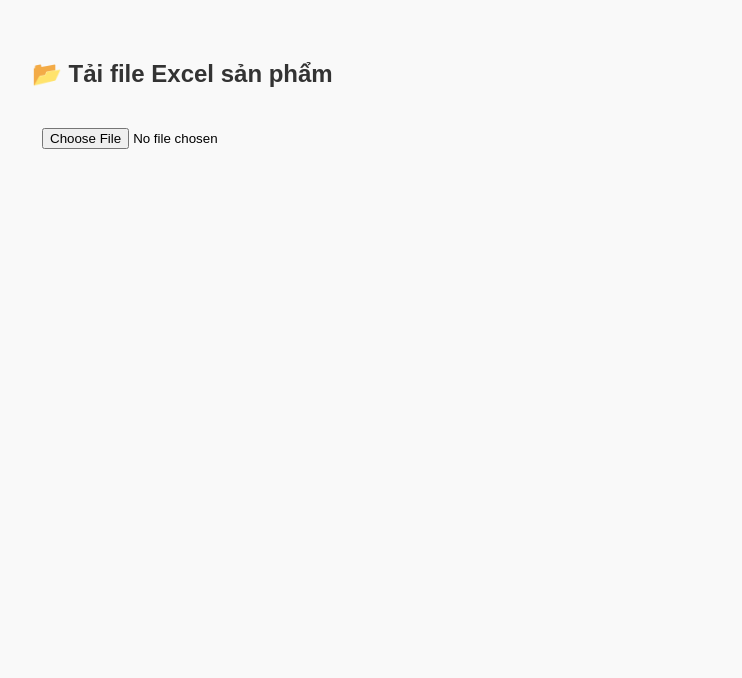
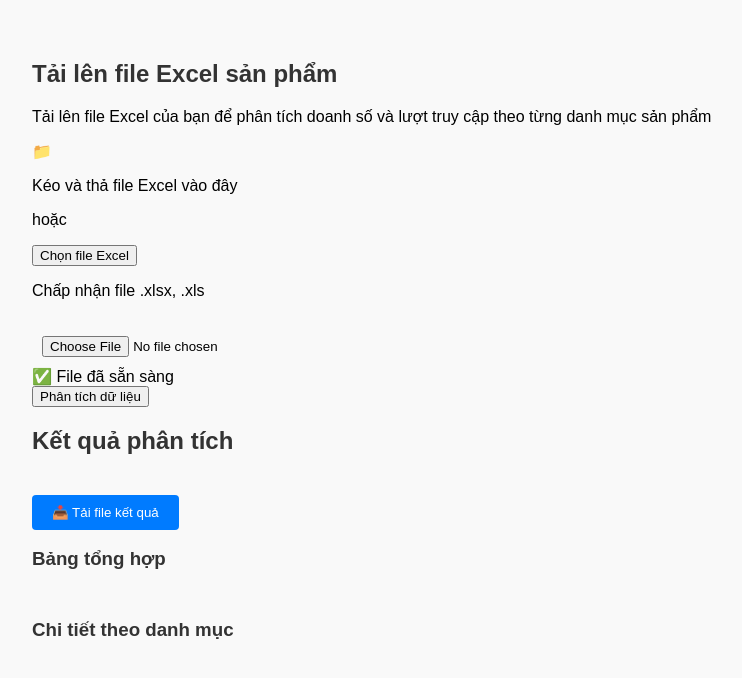
Before and after one commit to kiendt120702/baocadoanhso, a plain HTML site: page index.html in a window 1280 px wide. Shown: the whole page, without its empty margins (108-850 px from the left). Drawn offline with Linux system fonts and the light colour scheme.

Commit message:
Update index.html

```diff
--- a/index.html
+++ b/index.html
@@ -2,27 +2,72 @@
 <html lang="vi">
 <head>
   <meta charset="UTF-8">
-  <title>📊 Đọc Excel sản phẩm</title>
+  <meta name="viewport" content="width=device-width, initial-scale=1.0">
+  <title>📊 Phân tích dữ liệu sản phẩm</title>
   <link rel="stylesheet" href="style.css">
   <script src="https://cdnjs.cloudflare.com/ajax/libs/xlsx/0.18.5/xlsx.full.min.js"></script>
 </head>
 <body>
 
-  <h2>📂 Tải file Excel sản phẩm</h2>
-  <input type="file" id="inputExcel" accept=".xlsx, .xls" />
-  <div id="loading">⏳ Đang xử lý file Excel...</div>
-  <button id="exportBtn" style="display:none;">📥 Tải file kết quả</button>
+  <div class="dashboard-container">
 
-  <table id="summaryTable" style="display:none;">
-    <tbody></tbody>
-  </table>
+    <div class="dashboard-content">
+      <div class="upload-container">
+        <h2 class="upload-title">Tải lên file Excel sản phẩm</h2>
+        <p class="upload-description">Tải lên file Excel của bạn để phân tích doanh số và lượt truy cập theo từng danh mục sản phẩm</p>
 
-  <div id="categoryTables"></div>
+        <div class="upload-area" id="dropZone">
+          <div class="upload-icon">📁</div>
+          <p>Kéo và thả file Excel vào đây</p>
+          <p>hoặc</p>
+          <button type="button" class="upload-button" id="uploadBtn">Chọn file Excel</button>
+          <p class="file-type-hint">Chấp nhận file .xlsx, .xls</p>
+        </div>
 
-  <script src="config.js"></script>
-  <script src="main.js"></script>
-  <script src="renderCategoryTables.js"></script>
-  <script src="renderSummary.js"></script>
+        <input type="file" id="inputExcel" accept=".xlsx, .xls" />
+
+        <div class="file-info" id="fileInfo">
+          <div class="file-name">
+            <span class="file-icon">✅</span>
+            <span id="fileName">File đã sẵn sàng</span>
+          </div>
+          <button type="button" class="process-button" id="processButton">Phân tích dữ liệu</button>
+        </div>
+
+        <div id="loading">
+          <div class="loading-spinner"></div>
+          <p>Đang xử lý dữ liệu...</p>
+        </div>
+      </div>
+
+      <div class="results-container" id="resultsContainer">
+        <div class="results-header">
+          <h2>Kết quả phân tích</h2>
+          <button id="exportBtn" class="export-button">
+            <span class="export-icon">📥</span> Tải file kết quả
+          </button>
+        </div>
+
+        <div class="summary-container">
+          <h3 class="section-title">Bảng tổng hợp</h3>
+          <table id="summaryTable" class="summary-table">
+            <tbody></tbody>
+          </table>
+        </div>
+
+        <div class="category-container">
+          <h3 class="section-title">Chi tiết theo danh mục</h3>
+          <div id="categoryTables" class="category-tables"></div>
+        </div>
+      </div>
+    </div>
+
+  </div>
+
+  <script src="/js/config.js"></script>
+  <script src="/js/main.js"></script>
+  <script src="/js/renderCategoryTables.js"></script>
+  <script src="/js/renderSummary.js"></script>
 
 </body>
 </html>
```
